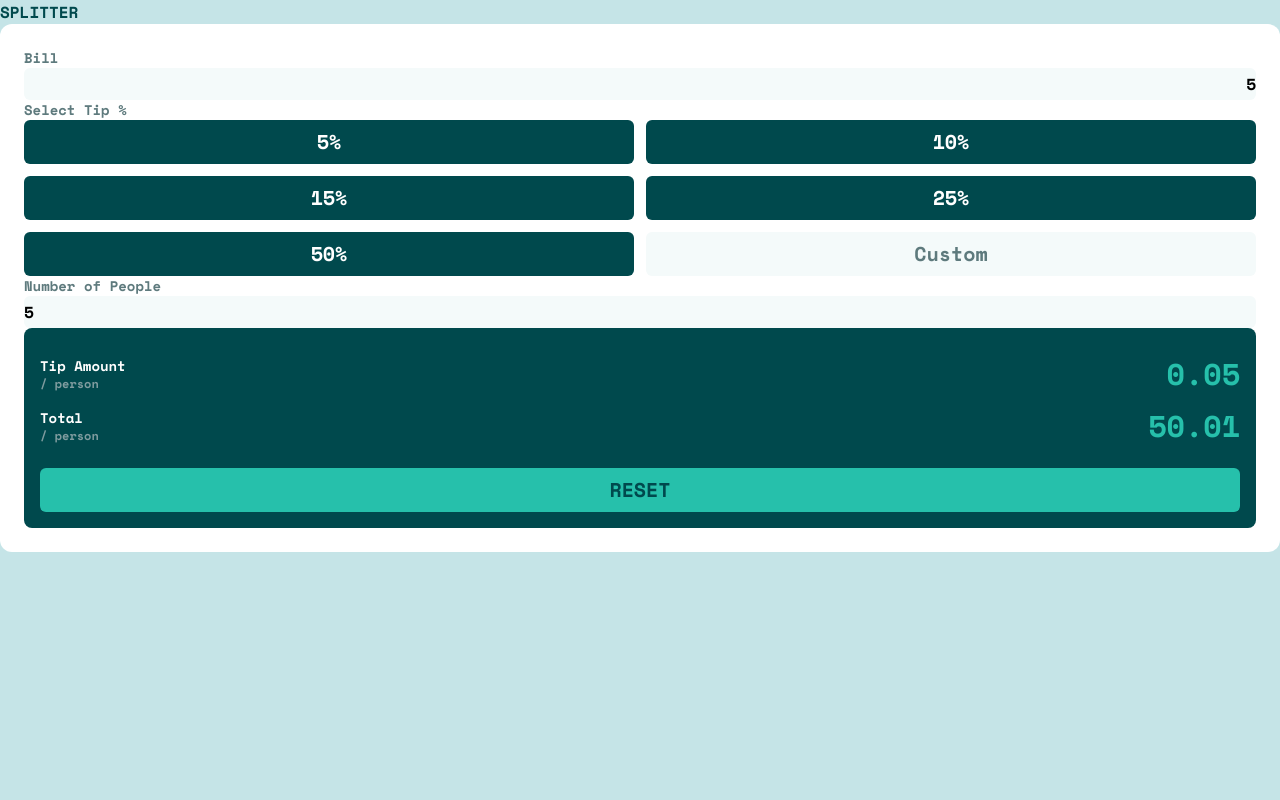
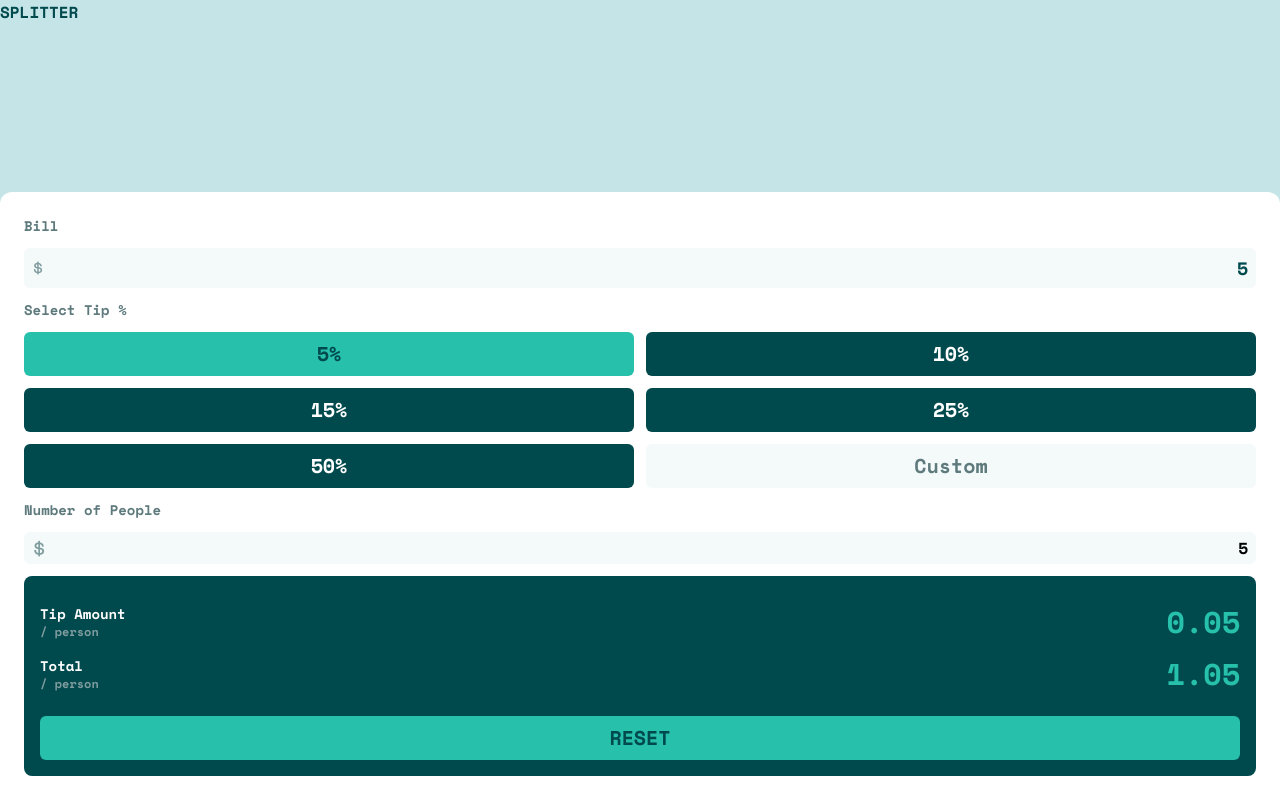
Before and after one commit to carlosebcardoso/tip-calculator-app, a website: page src/index.html in a window 1280 px wide. Both pictures are taken after typing "5", "5" into the empty fields and a click on the button "5%". Drawn offline with nearby package versions, Linux system fonts and the light colour scheme.

Commit message:
button and css updates

```diff
--- a/src/index.html
+++ b/src/index.html
@@ -10,17 +10,23 @@
     <title>Tip Calculator App</title>
 </head>
 <body class="font-bold">
-    <main class=" h-screen bg-light_gray_cyan">
+    <main class=" h-screen bg-light_gray_cyan flex flex-col justify-between">
         <h1 class=" text-very_dark_cyan">SPLITTER</h1>
-        <form class=" bg-white rounded-xl p-6">
+        <form class=" bg-white rounded-t-xl p-6 flex flex-col gap-y-3">
             <h3 class="text-dark_cyan text-sm">Bill</h3>
-            <input type="number" id="bill-input" class="w-full bg-very_light_gray_cyan h-8 rounded-md text-end [appearance:textfield] [&::-webkit-outer-spin-button]:appearance-none [&::-webkit-inner-spin-button]:appearance-none">
+            <div class="w-full bg-very_light_gray_cyan h-10 rounded-md flex items-center px-2">
+                <p class="text-xl font-light text-gray_cyan">$</p>
+                <input type="number" id="bill-input" class="text-lg text-very_dark_cyan marker w-full bg-transparent overflow-hidden text-end [appearance:textfield] [&::-webkit-outer-spin-button]:appearance-none [&::-webkit-inner-spin-button]:appearance-none">
+            </div>
             <h3 class="text-dark_cyan text-sm">Select Tip %</h3>
             <div id="tip-buttons" class="grid grid-cols-2 gap-3">
                 <button id="custom-button" class="bg-very_light_gray_cyan text-dark_cyan py-2 text-xl text-center rounded-md">Custom</button>
             </div>
             <h3 class="text-dark_cyan text-sm">Number of People</h3>
-            <input type="number" id="people-input" class="w-full bg-very_light_gray_cyan h-8 rounded-md p-x-3 [appearance:textfield] [&::-webkit-outer-spin-button]:appearance-none [&::-webkit-inner-spin-button]:appearance-none">
+            <div class="w-full bg-very_light_gray_cyan h-8 rounded-md flex items-center px-2">
+                <p class="text-2xl font-light text-gray_cyan">$</p>
+                <input type="number" id="people-input" class="w-full bg-transparent overflow-hidden text-end [appearance:textfield] [&::-webkit-outer-spin-button]:appearance-none [&::-webkit-inner-spin-button]:appearance-none">
+            </div>
             <section class="bg-very_dark_cyan p-4 rounded-lg">
                 <div class="flex items-end justify-between mb-4 mt-3">
                     <div>
--- a/src/js/main.js
+++ b/src/js/main.js
@@ -8,19 +8,22 @@ const totalText = document.getElementById('total-text')
 const tipValues = [5, 10, 15, 25, 50]
 
 let tipValue = 0
-let tipAmount = 0
-let total = 0
+
+let buttons = []
 
 billInput.addEventListener('input', updateTipAndTotal)
 
 peopleInput.addEventListener('input', updateTipAndTotal)
 
 function updateTipAndTotal () {
-    tipAmount = billInput.value * (tipValue / 100) / peopleInput.value
-    total = billInput.value + tipAmount / peopleInput.value
+    if (!billInput.value || !peopleInput.value || tipValue == 0) { return }
 
-    tipText.innerText = tipAmount
-    totalText.innerText = total
+    const billValue = parseFloat(billInput.value)
+    const peopleValue = parseFloat(peopleInput.value)
+    const tipAmount =  billValue * (tipValue / 100)
+
+    tipText.innerText = tipAmount / peopleValue
+    totalText.innerText = (billValue + tipAmount) / peopleValue
 }
 
 const tipButton = (text) => {
@@ -33,11 +36,25 @@ const tipButton = (text) => {
 
         tipValue = parseInt(button.value)
         updateTipAndTotal()
+
+        for (let index = 0; index < buttons.length; index++) {
+            const buttonItem = buttons[index];
+
+            if (buttonItem.classList.contains(`bg-primary`)) {
+                buttonItem.classList.remove('bg-primary')
+                buttonItem.classList.add('bg-very_dark_cyan')
+
+                buttonItem.classList.add('text-very_dark_cyan')
+                buttonItem.classList.add('text-white')
+            }
+        }
+
+        button.classList.replace(`bg-very_dark_cyan`, `bg-primary`)
+        button.classList.replace('text-white', 'text-very_dark_cyan')
     })
 
     return button
 }
-
 
 
 for (let index = 0; index < tipValues.length; index++) {
@@ -46,5 +63,7 @@ for (let index = 0; index < tipValues.length; index++) {
     const button = tipButton(value + '%')
     button.value = value
 
+    buttons.push(button)
+
     tipButtons.insertBefore(button, customButton)
 }
```
Also changed, not shown: src/css/output.css.
